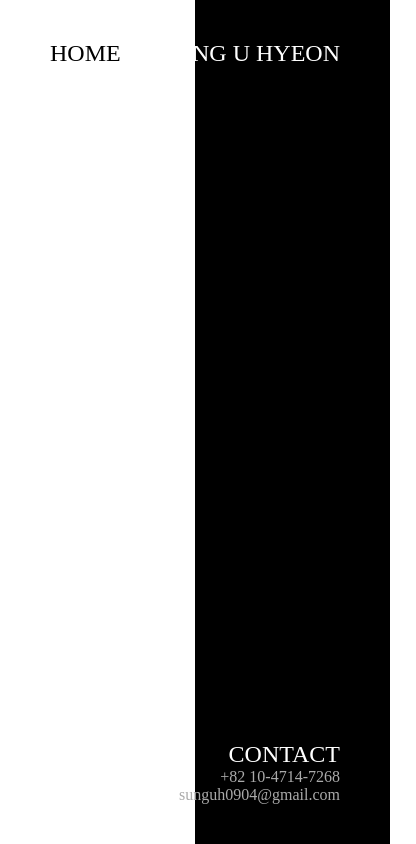
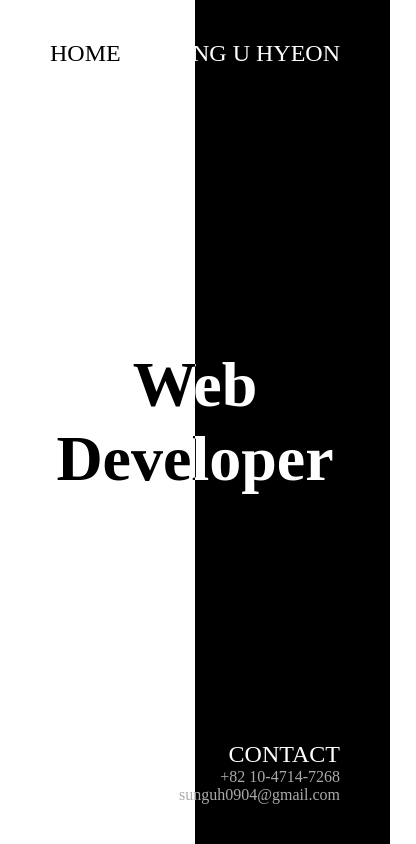
Before and after one commit to sunguh0904/sunguh0904.github.io, a React (Create React App) app: page / in a window 390 px wide. Shown: the top 844 px of the page, 416 px wide, since content can reach past the window. Built offline with nearby package versions, Linux system fonts and the light colour scheme.

Commit message:
브라우저 넓이에 따른 폰트 사이즈 조절

```diff
--- a/src/css/main.css
+++ b/src/css/main.css
@@ -17,14 +17,17 @@
     font-weight: bold;
     color: #fff;
     mix-blend-mode: difference;
-    opacity: 0;
-    transition: opacity 1s ease-in-out;
 }
 
-/* 브라우저 너비가 800px 이하일 때 적용 */
+/* 브라우저 넓이에 따른 폰트 사이즈 */
 @media (max-width: 800px) {
     .main-content {
         font-size: 6em;
+    }
+}
+@media (max-width: 500px) {
+    .main-content {
+        font-size: 4em;
     }
 }
 
```
